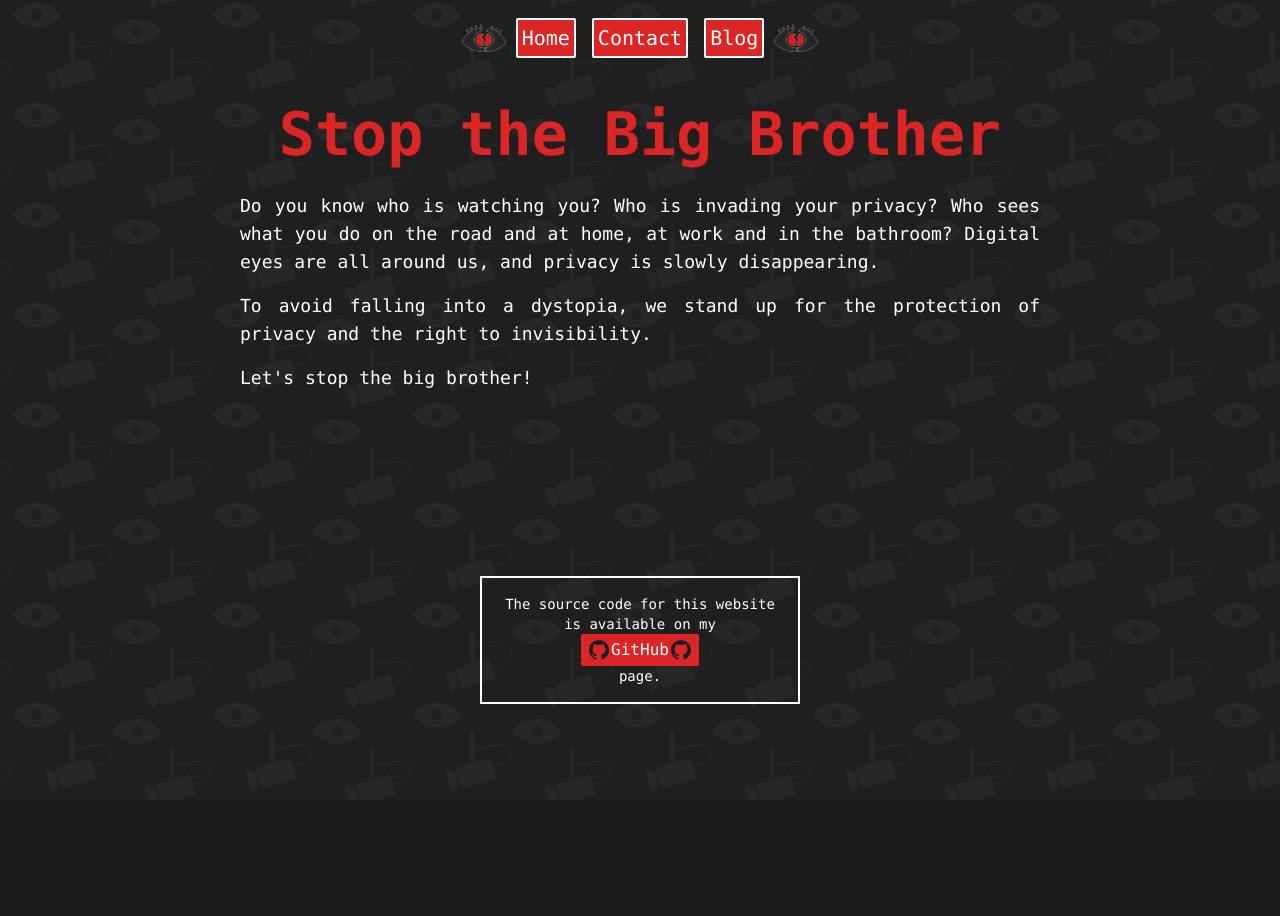
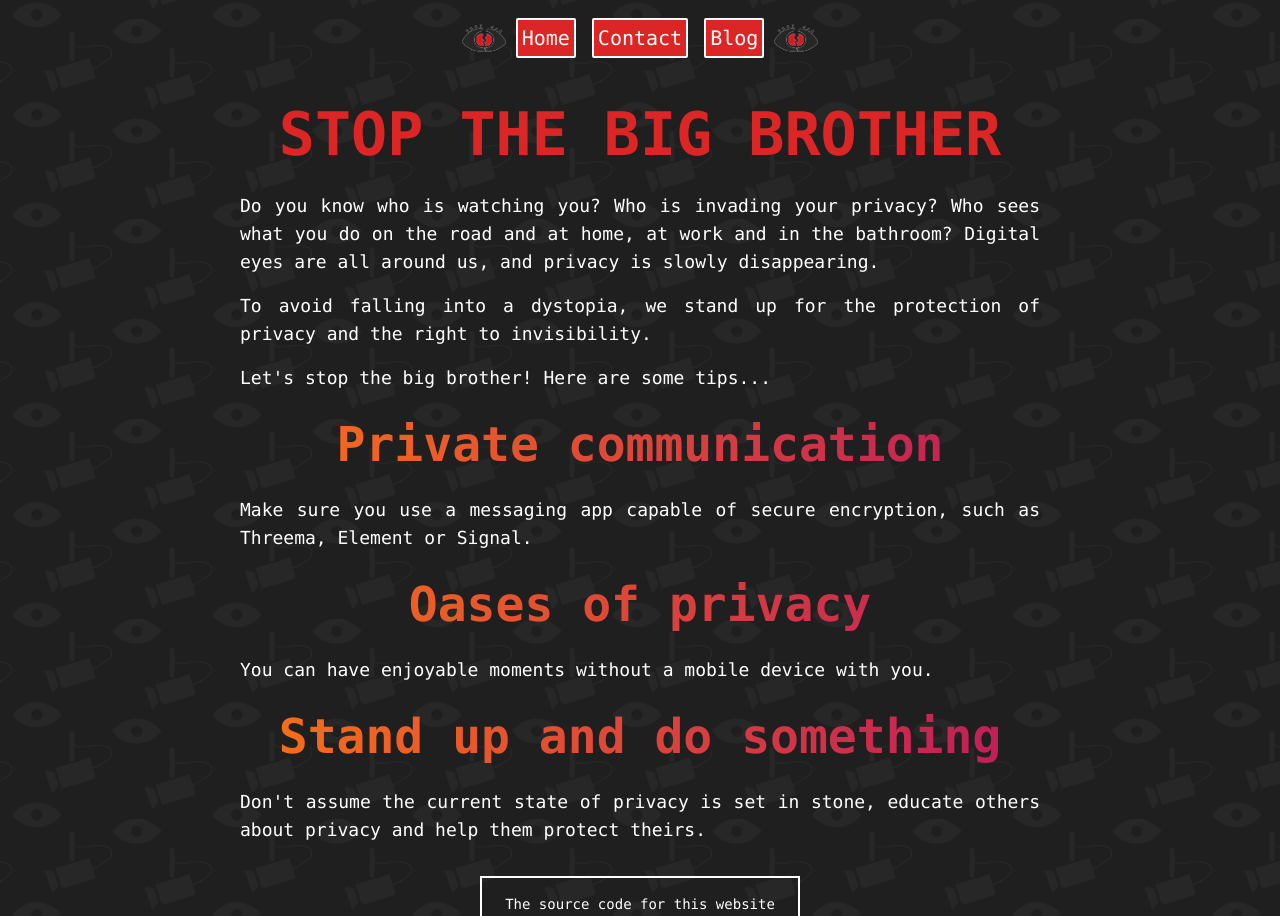
Before and after one commit to gragorther/stopthebigbrother, a SvelteKit app: page / in a window 1280 px wide. Shown: the top 916 px of the page. Before the commit the page ends 800 px from the top, so only its background shows below. Built offline with nearby package versions, Linux system fonts and the light colour scheme.

Commit message:
Added some text

```diff
--- a/src/routes/+page.svelte
+++ b/src/routes/+page.svelte
@@ -1,8 +1,10 @@
 <script>
+	import ClickableButton from '$lib/ClickableButton.svelte';
+	import DualImage from '$lib/DualImage.svelte';
 	import PageTitle from '$lib/PageTitle.svelte';
 </script>
 
-<PageTitle title="Stop the Big Brother" />
+<PageTitle title="STOP THE BIG BROTHER" />
 <p>
 	Do you know who is watching you? Who is invading your privacy? Who sees what you do on the road
 	and at home, at work and in the bathroom? Digital eyes are all around us, and privacy is slowly
@@ -12,4 +14,16 @@
 	To avoid falling into a dystopia, we stand up for the protection of privacy and the right to
 	invisibility.
 </p>
-<p>Let's stop the big brother!</p>
+<p>Let's stop the big brother! Here are some tips...</p>
+<h2>Private communication</h2>
+<p>
+	Make sure you use a messaging app capable of secure encryption, such as Threema, Element or
+	Signal.
+</p>
+<h2>Oases of privacy</h2>
+<p>You can have enjoyable moments without a mobile device with you.</p>
+<h2>Stand up and do something</h2>
+<p>
+	Don't assume the current state of privacy is set in stone, educate others about privacy and help
+	them protect theirs.
+</p>
```
